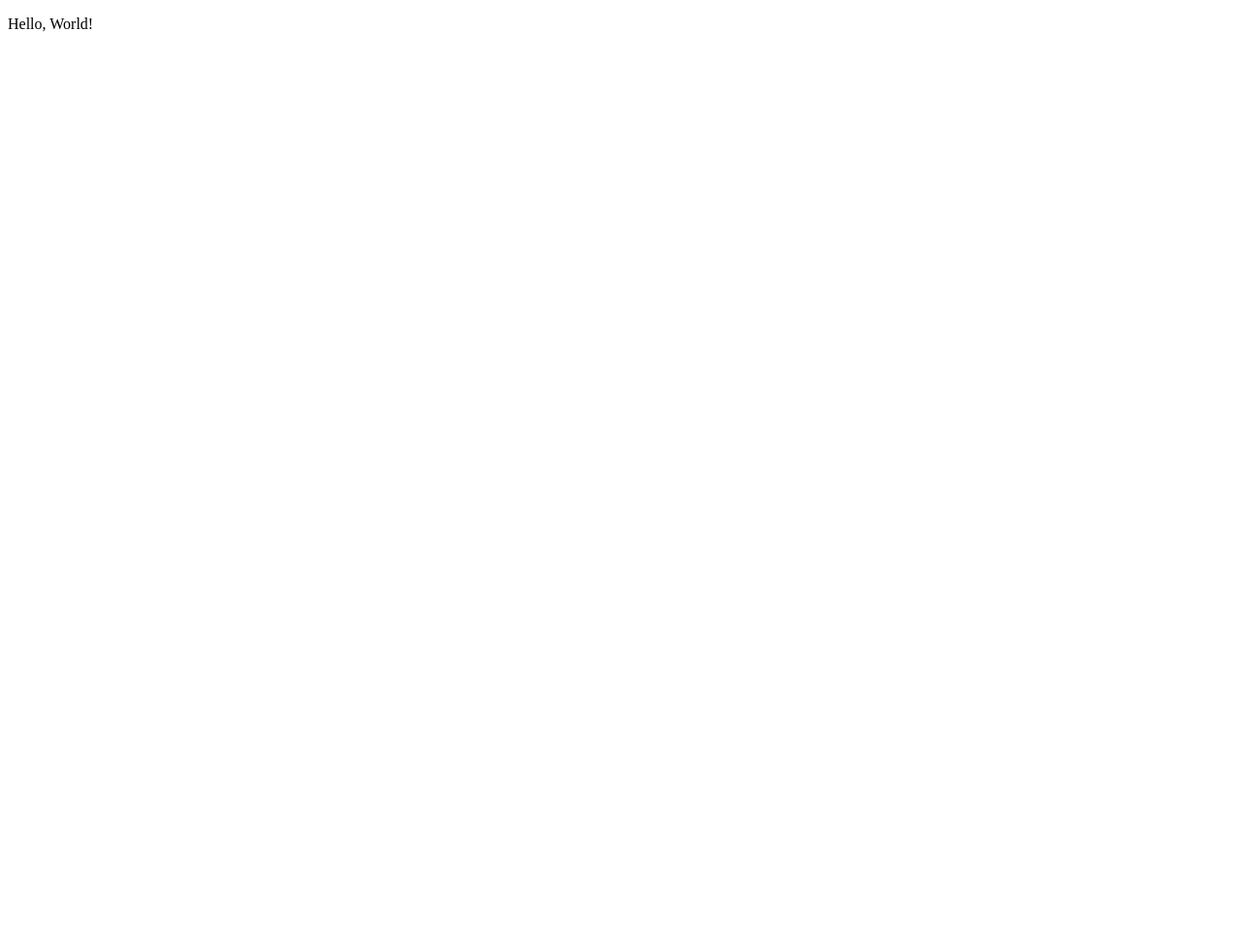
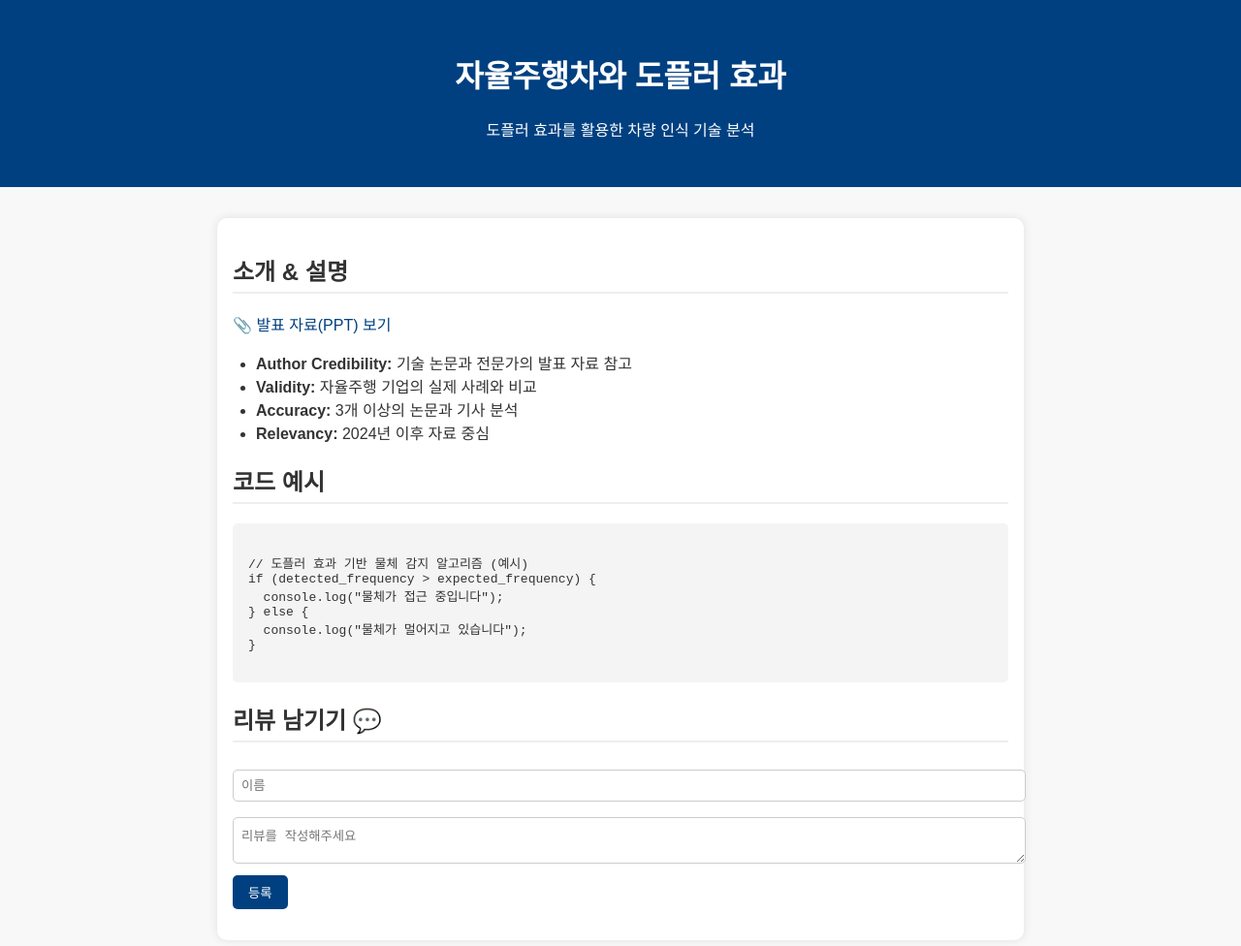
Before and after one commit to jaeu0303/jaeu0303.github.io, a plain HTML site: page index.html in a window 1280 px wide. Shown: the whole page at 97% size. Before the commit the page ends 800 px from the top, so only its background shows below. Drawn offline with Linux system fonts and the light colour scheme.

Commit message:
Update index.html

```diff
--- a/index.html
+++ b/index.html
@@ -1,12 +1,138 @@
 <!DOCTYPE html>
-<html lang="en">
+<html lang="ko">
 <head>
-	<meta charset="UTF-8">
-	<meta http-equiv="X-UA-Compatible" content="IE=edge">
-	<meta name="viewport" content="width=device-width, initial-scale=1.0">
-	<title>Portfolio</title>
+  <meta charset="UTF-8" />
+  <meta name="viewport" content="width=device-width, initial-scale=1.0" />
+  <title>자율주행차와 도플러 효과</title>
+  <style>
+    body {
+      font-family: 'Arial', sans-serif;
+      margin: 0;
+      padding: 0;
+      background-color: #f8f8f8;
+      color: #333;
+    }
+
+    header {
+      background-color: #004080;
+      color: white;
+      padding: 2rem;
+      text-align: center;
+    }
+
+    .container {
+      max-width: 800px;
+      margin: 2rem auto;
+      padding: 1rem;
+      background-color: white;
+      border-radius: 10px;
+      box-shadow: 0 0 10px rgba(0, 0, 0, 0.1);
+    }
+
+    h2 {
+      border-bottom: 2px solid #eee;
+      padding-bottom: 0.3rem;
+    }
+
+    ul {
+      padding-left: 1.5rem;
+    }
+
+    pre {
+      background-color: #f4f4f4;
+      padding: 1rem;
+      overflow-x: auto;
+      border-radius: 5px;
+    }
+
+    .comment-form {
+      margin-top: 1rem;
+    }
+
+    .comment-form input,
+    .comment-form textarea {
+      width: 100%;
+      padding: 0.5rem;
+      margin: 0.5rem 0;
+      border-radius: 5px;
+      border: 1px solid #ccc;
+    }
+
+    .comment-form button {
+      background-color: #004080;
+      color: white;
+      padding: 0.5rem 1rem;
+      border: none;
+      border-radius: 5px;
+      cursor: pointer;
+    }
+
+    .comment-list {
+      margin-top: 1rem;
+    }
+
+    .comment-item {
+      padding: 0.5rem;
+      border-bottom: 1px solid #eee;
+    }
+
+    a {
+      color: #004080;
+      text-decoration: none;
+    }
+
+    a:hover {
+      text-decoration: underline;
+    }
+  </style>
 </head>
 <body>
-  <p>Hello, World!</p>
-</body>
-</html>
+
+  <header>
+    <h1>자율주행차와 도플러 효과</h1>
+    <p>도플러 효과를 활용한 차량 인식 기술 분석</p>
+  </header>
+
+  <div class="container">
+    <h2>소개 & 설명</h2>
+    <p><a href="https://your-ppt-link.com" target="_blank">📎 발표 자료(PPT) 보기</a></p>
+    <ul>
+      <li><strong>Author Credibility:</strong> 기술 논문과 전문가의 발표 자료 참고</li>
+      <li><strong>Validity:</strong> 자율주행 기업의 실제 사례와 비교</li>
+      <li><strong>Accuracy:</strong> 3개 이상의 논문과 기사 분석</li>
+      <li><strong>Relevancy:</strong> 2024년 이후 자료 중심</li>
+    </ul>
+
+    <h2>코드 예시</h2>
+    <pre><code>
+// 도플러 효과 기반 물체 감지 알고리즘 (예시)
+if (detected_frequency > expected_frequency) {
+  console.log("물체가 접근 중입니다");
+} else {
+  console.log("물체가 멀어지고 있습니다");
+}
+    </code></pre>
+
+    <h2>리뷰 남기기 💬</h2>
+    <form class="comment-form" onsubmit="addReview(event)">
+      <input type="text" id="nameInput" placeholder="이름" required />
+      <textarea id="commentInput" placeholder="리뷰를 작성해주세요" required></textarea>
+      <button type="submit">등록</button>
+    </form>
+
+    <div class="comment-list" id="commentList">
+      <!-- 여기에 리뷰가 추가됨 -->
+    </div>
+  </div>
+
+  <script>
+    function addReview(event) {
+      event.preventDefault();
+
+      const name = document.getElementById("nameInput").value.trim();
+      const comment = document.getElementById("commentInput").value.trim();
+
+      if (name && comment) {
+        const commentList = document.getElementById("commentList");
+        const div = document.createElement("div");
+        div.class
```
